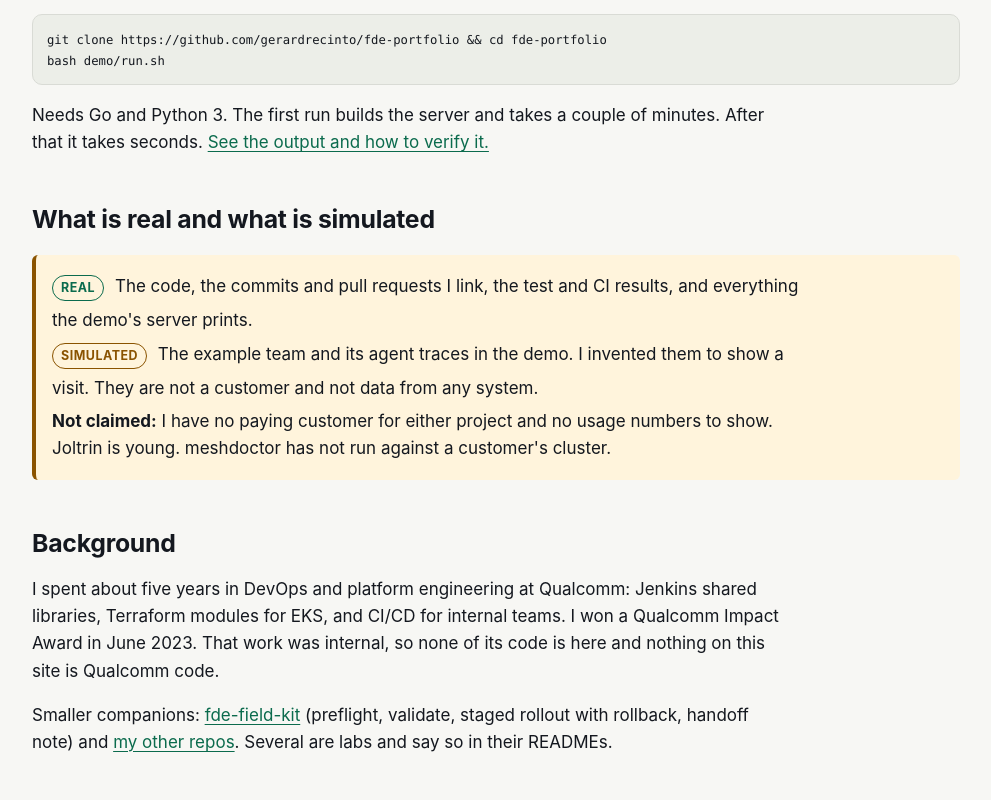
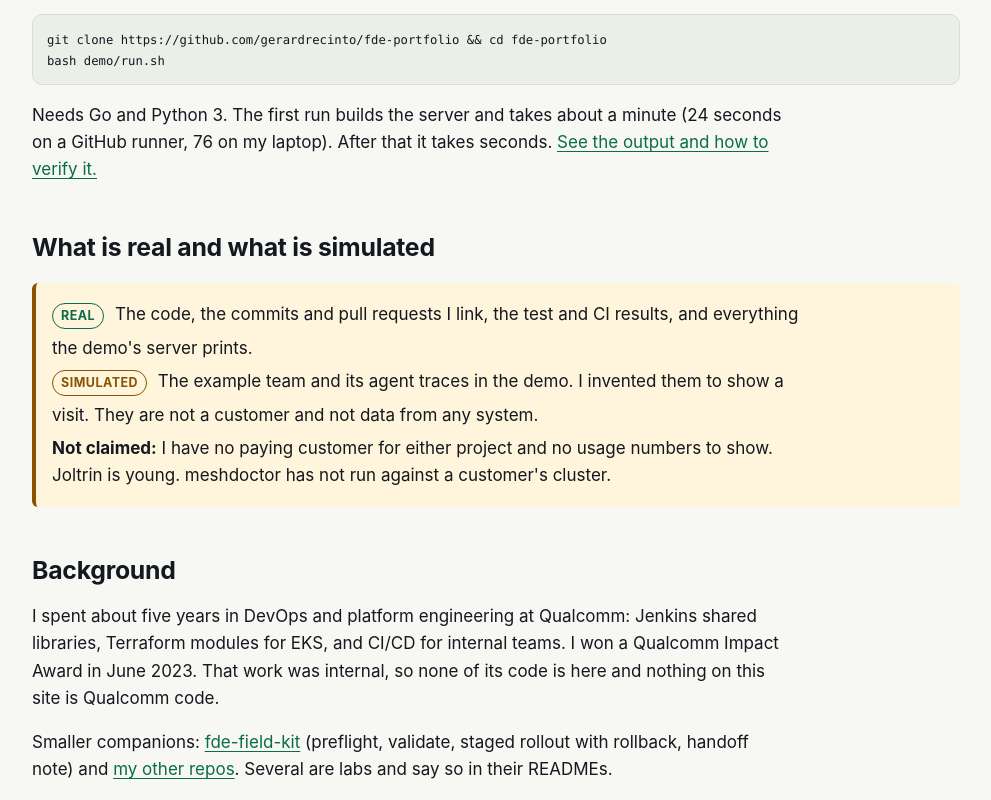
Before and after one commit to gerardrecinto/fde-portfolio, a plain HTML site: page site/index.html in a window 1280 px wide. Shown: the part 1243-2043 px from the top of the page, without its empty margins (144-1135 px from the left). Before the commit the page ends 2016 px from the top, so only its background shows below. Drawn offline with Linux system fonts and the light colour scheme.

Commit message:
Say how long the first run takes and check for Go before building

```diff
--- a/site/index.html
+++ b/site/index.html
@@ -27,7 +27,7 @@ go run ./cmd/meshdoctor testdata/bad.yaml</code></pre>
 <p>The demo takes a made-up team that wants an AI agent kept away from production drops. It covers scoping, wiring their step names into a runbook, a dry run on their traces, a deploy, a restart that breaks a run, and recovery. It runs the real Joltrin server from a pinned commit and checks its own results.</p>
 <pre><code>git clone https://github.com/gerardrecinto/fde-portfolio && cd fde-portfolio
 bash demo/run.sh</code></pre>
-<p>Needs Go and Python 3. The first run builds the server and takes a couple of minutes. After that it takes seconds. <a href="demo.html">See the output and how to verify it.</a></p>
+<p>Needs Go and Python 3. The first run builds the server and takes about a minute (24 seconds on a GitHub runner, 76 on my laptop). After that it takes seconds. <a href="demo.html">See the output and how to verify it.</a></p>
 
 <h2>What is real and what is simulated</h2>
 <div class="note"><p><span class="tag real">Real</span> The code, the commits and pull requests I link, the test and CI results, and everything the demo's server prints.</p>
```
Also changed, not shown: site/demo.html (+1 -1 lines), 2 other files.
